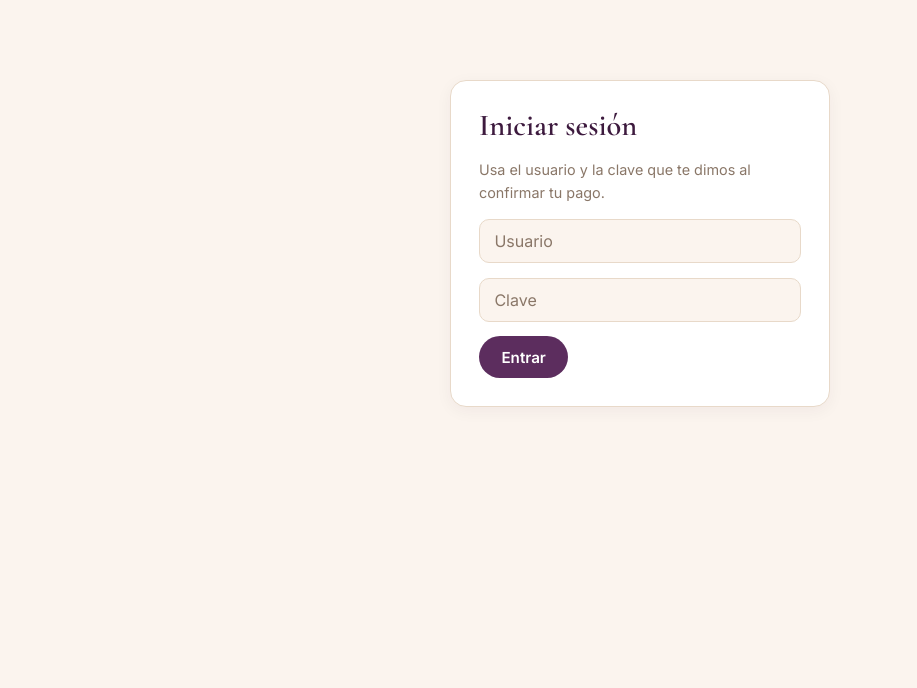
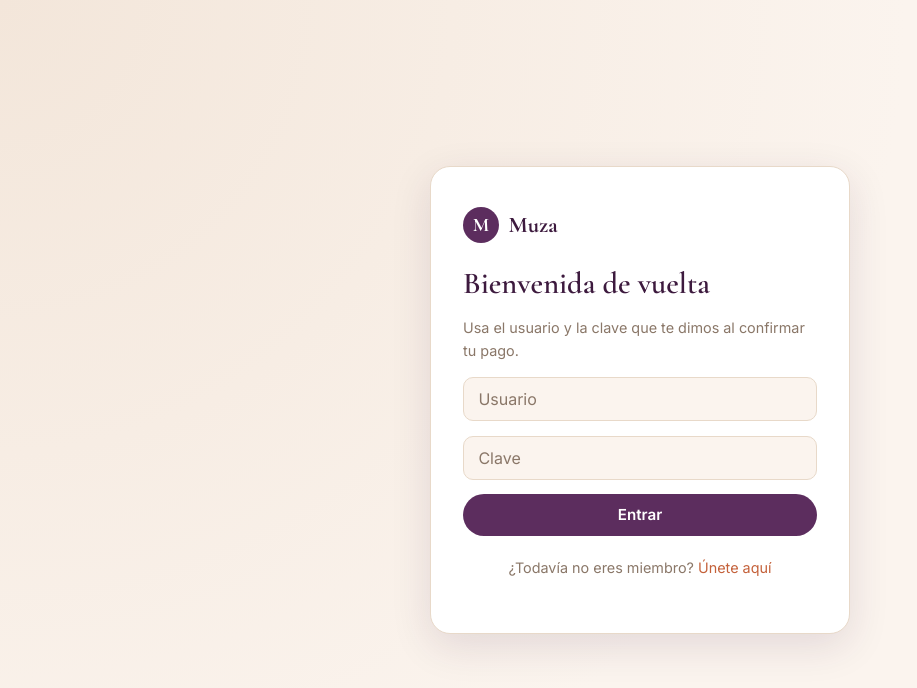
Before and after one commit to somosmuzamarketing-spec/muza-platform, a Next.js app: page /login in a window 1280 px wide. Shown: the top 688 px of the page, without its empty margins (0-917 px from the left). Built offline with nearby package versions, Linux system fonts and the light colour scheme.

Commit message:
Update page.tsx

```diff
--- a/src/app/login/page.tsx
+++ b/src/app/login/page.tsx
@@ -2,21 +2,25 @@
 import { useState } from "react";
 import { signIn } from "next-auth/react";
 import { useRouter } from "next/navigation";
+import Link from "next/link";
 
 export default function LoginPage() {
   const [username, setUsername] = useState("");
   const [password, setPassword] = useState("");
   const [error, setError] = useState("");
+  const [loading, setLoading] = useState(false);
   const router = useRouter();
 
   async function handleSubmit(e: React.FormEvent) {
     e.preventDefault();
     setError("");
+    setLoading(true);
     const res = await signIn("credentials", {
       username,
       password,
       redirect: false,
     });
+    setLoading(false);
     if (res?.error) {
       setError("Usuario o clave incorrectos.");
       return;
@@ -25,18 +29,27 @@ export default function LoginPage() {
   }
 
   return (
-    <div className="container">
-      <div className="card" style={{ maxWidth: 380, margin: "3rem auto" }}>
-        <h2>Iniciar sesión</h2>
+    <div className="auth-shell">
+      <div className="auth-card">
+        <Link href="/" className="logo" style={{ marginBottom: "1.5rem" }}>
+          <span className="logo-mark">M</span>
+          <span className="logo-word">Muza</span>
+        </Link>
+        <h2>Bienvenida de vuelta</h2>
         <p style={{ color: "var(--muted)", fontSize: "0.9rem" }}>
           Usa el usuario y la clave que te dimos al confirmar tu pago.
         </p>
         <form onSubmit={handleSubmit}>
           <input placeholder="Usuario" value={username} onChange={(e) => setUsername(e.target.value)} required />
           <input placeholder="Clave" type="password" value={password} onChange={(e) => setPassword(e.target.value)} required />
-          {error && <p style={{ color: "#f87171" }}>{error}</p>}
-          <button type="submit">Entrar</button>
+          {error && <p style={{ color: "var(--danger)" }}>{error}</p>}
+          <button type="submit" disabled={loading} style={{ width: "100%" }}>
+            {loading ? "Entrando..." : "Entrar"}
+          </button>
         </form>
+        <p style={{ textAlign: "center", marginTop: "1.25rem", fontSize: "0.9rem", color: "var(--muted)" }}>
+          ¿Todavía no eres miembro? <Link href="/registro">Únete aquí</Link>
+        </p>
       </div>
     </div>
   );
```
